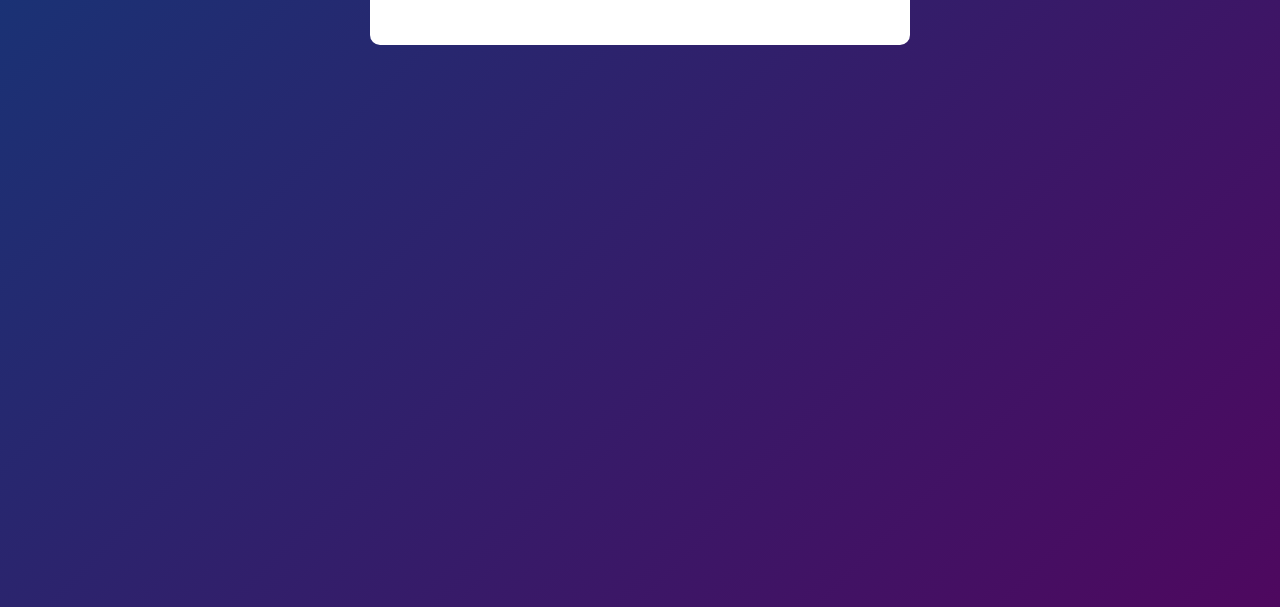
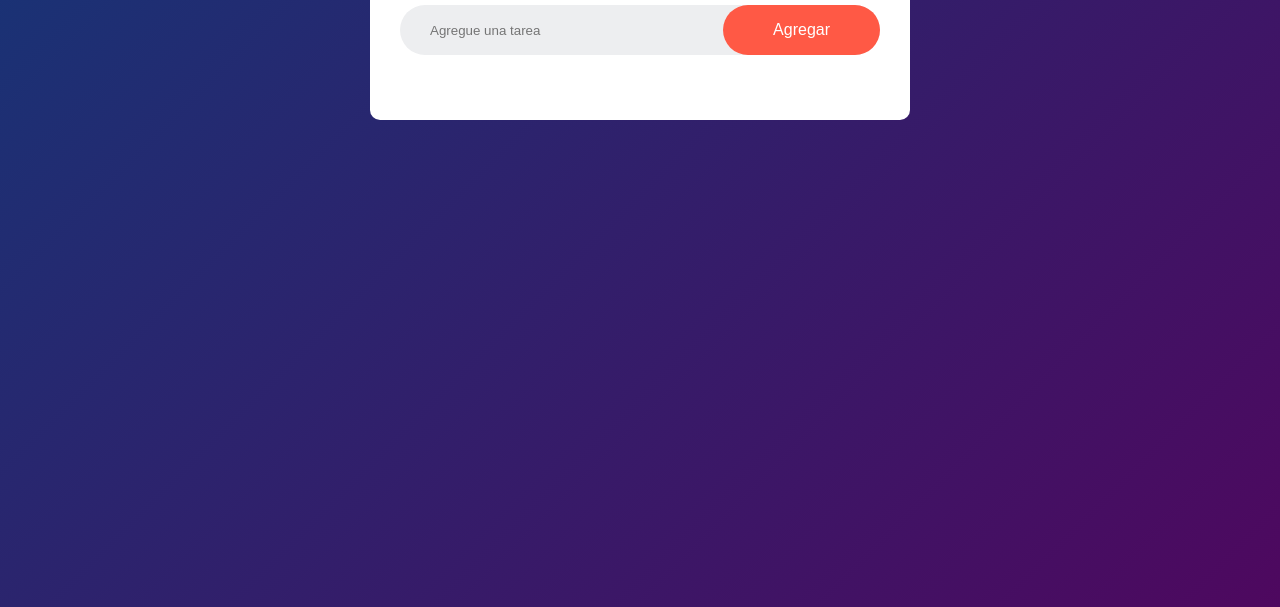
Before and after one commit to JuanySepu/To-Do-List, a plain HTML site: page index.html in a window 1280 px wide. Shown: the part 193-800 px from the top of the page. Drawn offline with Linux system fonts and the light colour scheme.

Commit message:
Se agrega input y boton con estilos

```diff
--- a/index.html
+++ b/index.html
@@ -10,6 +10,10 @@
     <div class="contenedor">
         <div class="lista-app">
             <h2>Lista de Tareas</h2>
+            <div class="fila">
+                <input type="text" id=""input-box placeholder="Agregue una tarea">
+                <button>Agregar</button>
+            </div>
         </div>
     </div>
 </body>
--- a/style.css
+++ b/style.css
@@ -27,3 +27,33 @@
     align-items: center;
     margin-bottom: 20px;
 }
+
+.fila {
+    display: flex;
+    align-items: center;
+    justify-content: space-between;
+    background: #edeef0;
+    border-radius: 30px;
+    padding-left: 20px;
+    margin-bottom: 25px;
+}
+
+input {
+    flex: 1;
+    border: none;
+    outline: none;
+    background: transparent;
+    padding: 10px;
+    font-weight: 14px;
+}
+
+button {
+    border: none;
+    outline: none;
+    padding: 16px 50px;
+    background: #ff5945;
+    color: #fff;
+    font-size: 16px;
+    cursor: pointer;
+    border-radius: 40px;
+}
```
